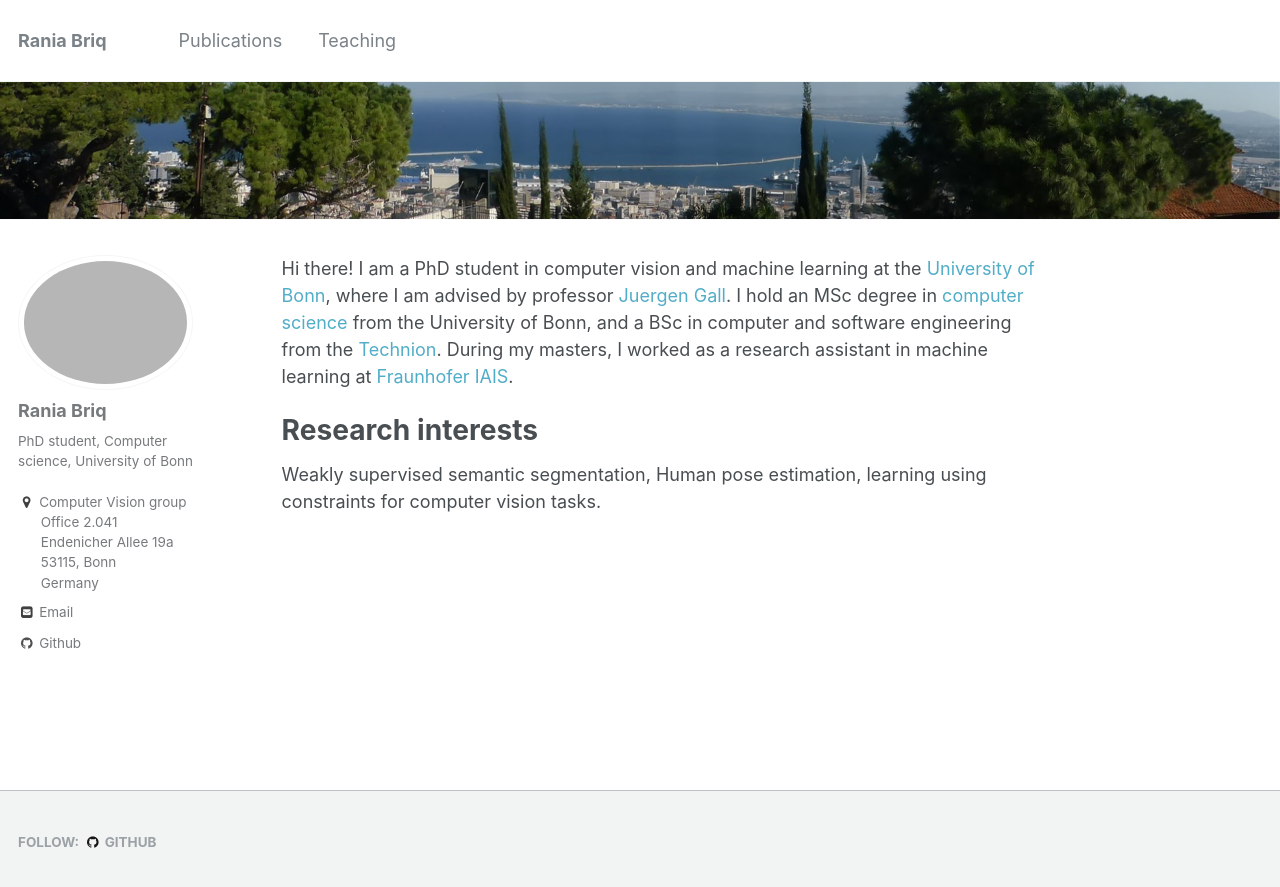
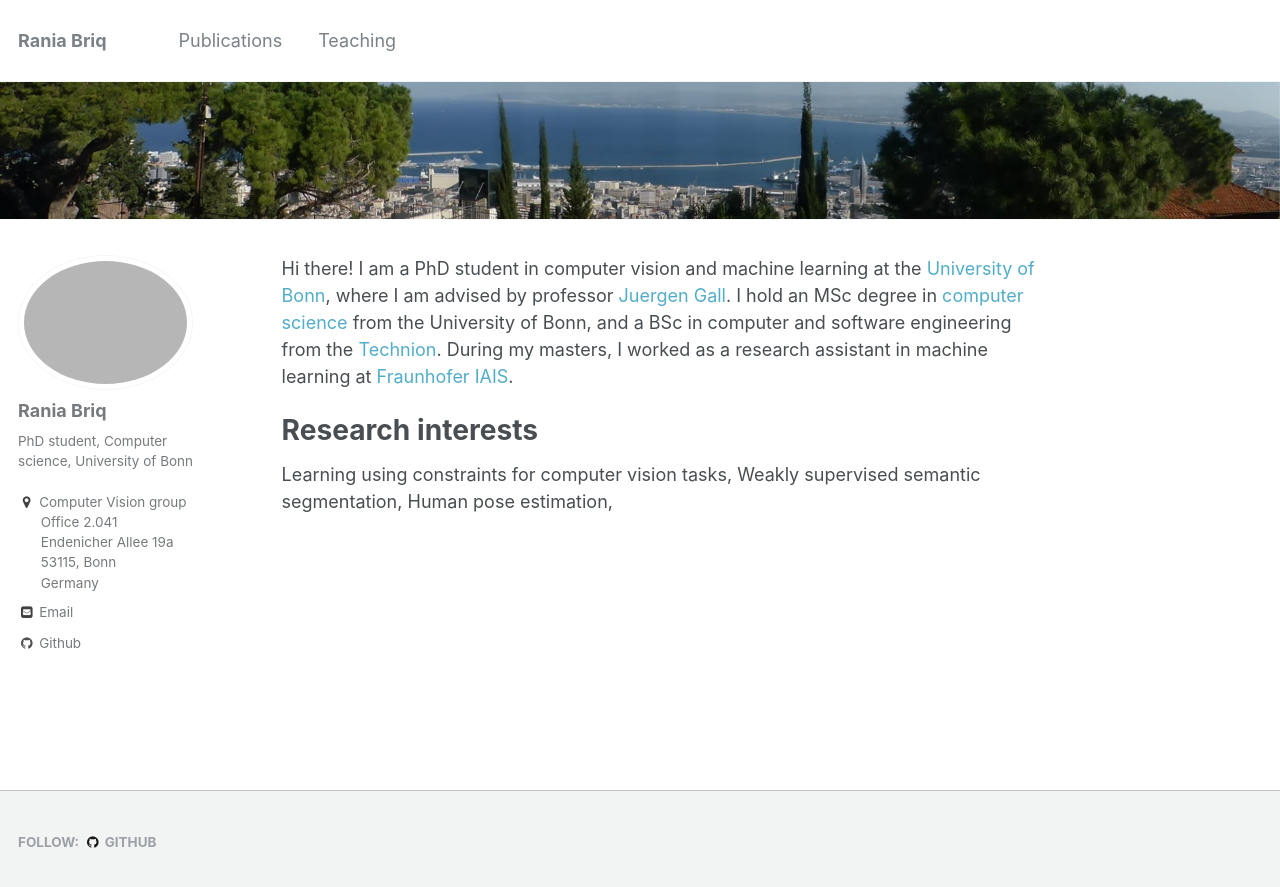
Before and after one commit to briqr/briqr.github.io, a Jekyll site: the page built from _pages/about.md, in a window 1280 px wide. Shown: the top 887 px of the page. Built offline with Jekyll 4.4.1, drawn with Linux system fonts in a browser that asks for light colours.

```diff
--- a/_pages/about.md
+++ b/_pages/about.md
@@ -20,4 +20,4 @@ During my masters, I worked as a research assistant in machine learning at [Frau
 
 Research interests
 ======
-Weakly supervised semantic segmentation, Human pose estimation, learning using constraints for computer vision tasks.
+Learning using constraints for computer vision tasks, Weakly supervised semantic segmentation, Human pose estimation,
```
